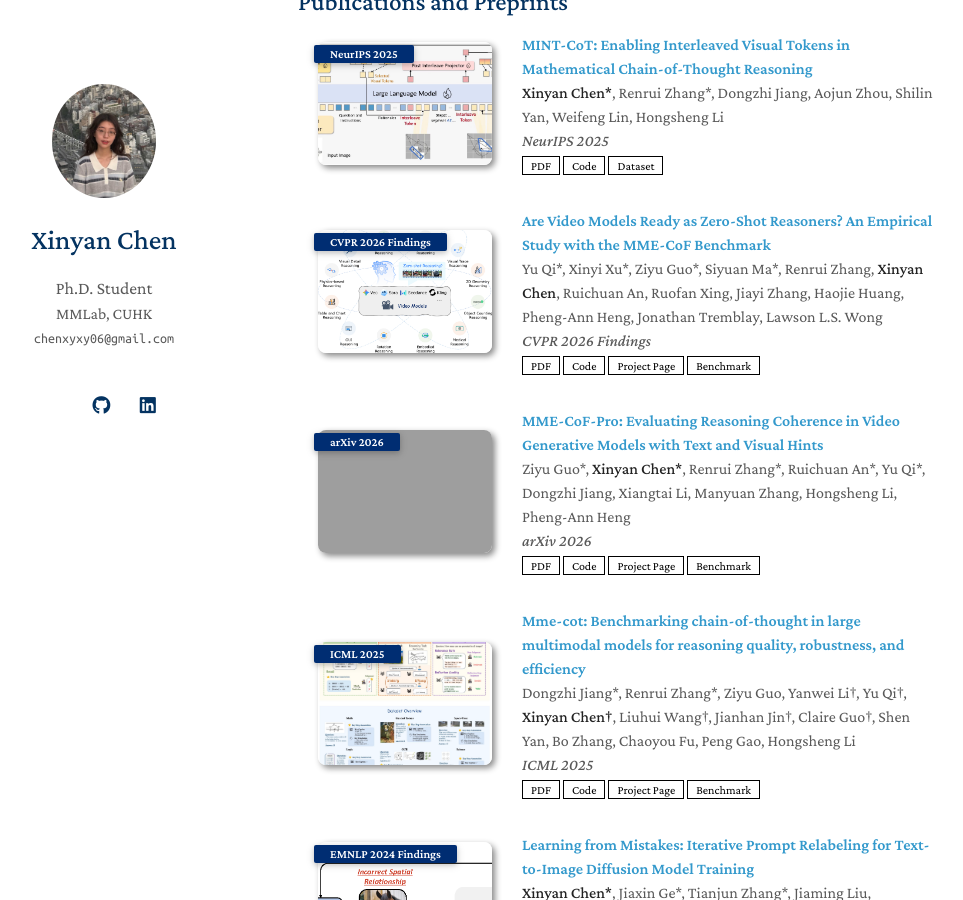
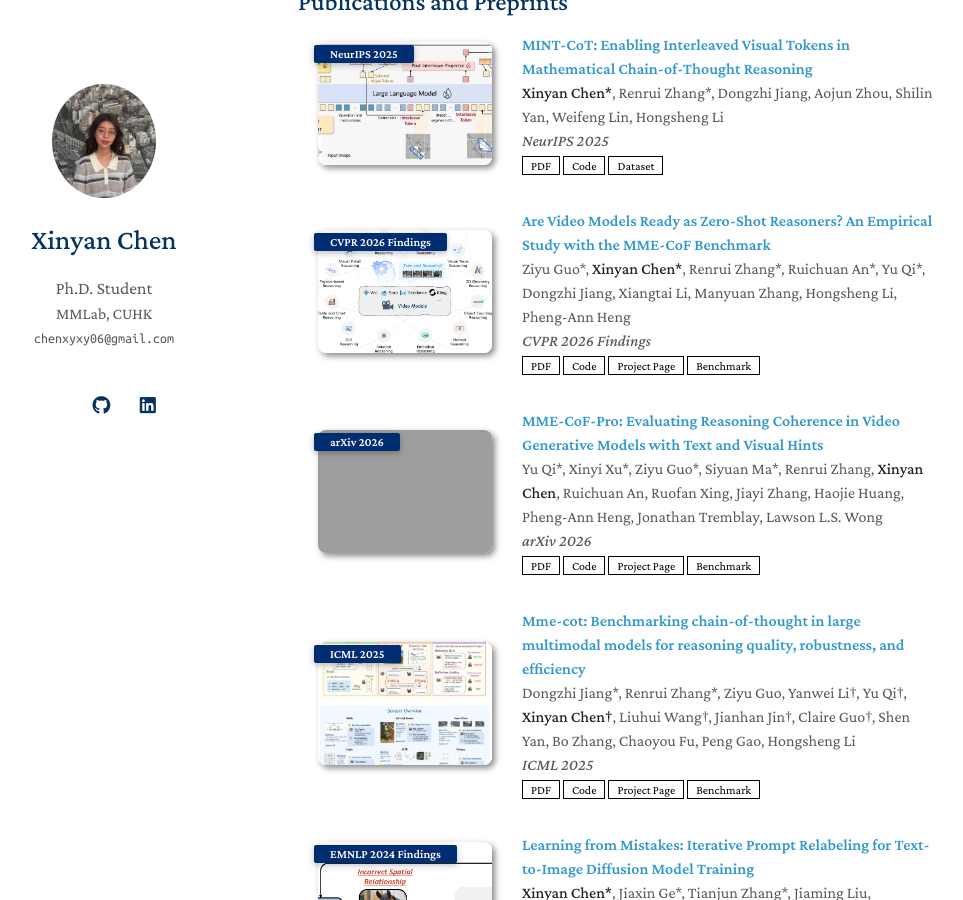
Before and after one commit to xinyan-cxy/xinyan-cxy.github.io, a Jekyll site: the page built from index.md, in a window 1280 px wide and 900 px high, scrolled down 559 px. Shown: the whole window, without its empty margins (172-1135 px from the left). Built offline with Jekyll 4.4.1, drawn with Linux system fonts in a browser that asks for light colours; a style sheet for code colours, icons or effects is not loaded; our own code applies the rules of GitHub Pages for plain Markdown files; part of the change alters nothing that is shown; grey boxes are pictures that could not be loaded.

```diff
--- a/_data/publications.yml
+++ b/_data/publications.yml
@@ -9,7 +9,7 @@ main:
     image: ./assets/img/MINT-CoT.png
 
   - title: "Are Video Models Ready as Zero-Shot Reasoners? An Empirical Study with the MME-CoF Benchmark"
-    authors: "Yu Qi*, Xinyi Xu*, Ziyu Guo*, Siyuan Ma*, Renrui Zhang, <strong>Xinyan Chen</strong>, Ruichuan An, Ruofan Xing, Jiayi Zhang, Haojie Huang, Pheng-Ann Heng, Jonathan Tremblay, Lawson L.S. Wong"
+    authors: "Ziyu Guo*, <strong>Xinyan Chen*</strong>, Renrui Zhang*, Ruichuan An*, Yu Qi*, Dongzhi Jiang, Xiangtai Li, Manyuan Zhang, Hongsheng Li, Pheng-Ann Heng"
     conference_short: CVPR 2026 Findings
     pdf: https://arxiv.org/pdf/2510.26802
     code: https://github.com/ZiyuGuo99/MME-CoF
@@ -18,7 +18,7 @@ main:
     image: ./assets/img/MME-CoF.png
 
   - title: "MME-CoF-Pro: Evaluating Reasoning Coherence in Video Generative Models with Text and Visual Hints"
-    authors: "Ziyu Guo*, <strong>Xinyan Chen*</strong>, Renrui Zhang*, Ruichuan An*, Yu Qi*, Dongzhi Jiang, Xiangtai Li, Manyuan Zhang, Hongsheng Li, Pheng-Ann Heng"
+    authors: "Yu Qi*, Xinyi Xu*, Ziyu Guo*, Siyuan Ma*, Renrui Zhang, <strong>Xinyan Chen</strong>, Ruichuan An, Ruofan Xing, Jiayi Zhang, Haojie Huang, Pheng-Ann Heng, Jonathan Tremblay, Lawson L.S. Wong"
     conference_short: arXiv 2026
     pdf: https://arxiv.org/pdf/2603.20194
     code: https://github.com/yqi19/MME-CoF-Pro
```
